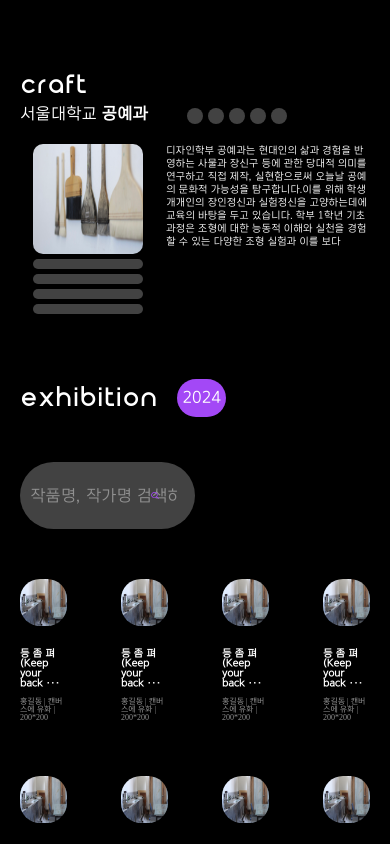
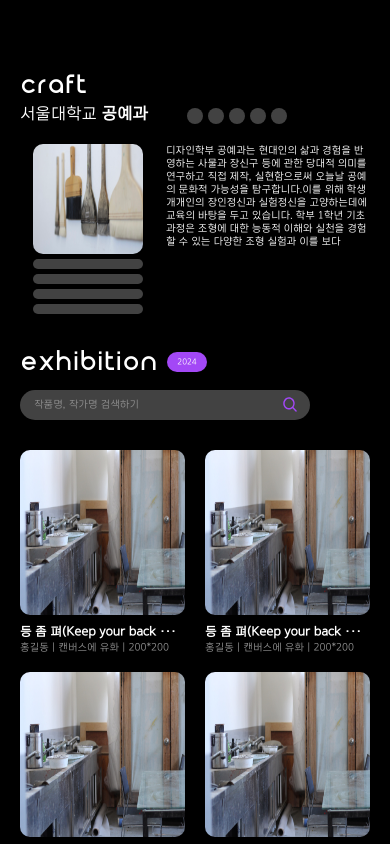
Before and after one commit to hoooooojjjj/New_GraduART, a React (Create React App) app: page /dept_detail/Craft in a window 390 px wide. Built offline with nearby package versions, Linux system fonts and the light colour scheme.

Commit message:
Feat : DeptDetailExhibitionComponent 모바일 퍼블리싱

```diff
--- a/src/pages/DeptDetail/components/exhibition/DeptDetailExhibitionComponentStyles.js
+++ b/src/pages/DeptDetail/components/exhibition/DeptDetailExhibitionComponentStyles.js
@@ -6,6 +6,9 @@
   gap: 50,
   width: "100%",
   height: "auto",
+  "@media (max-width: 768px)": {
+    gap: 30,
+  },
 });
 
 // ExhibitionTitle
@@ -21,6 +24,10 @@
   alignItems: "center",
   height: "14vh",
   gap: 20,
+  "@media (max-width: 768px)": {
+    gap: 10,
+    height: 46,
+  },
 });
 
 export const TitleText = styled.div({
@@ -33,6 +40,9 @@
   alignContent: "center",
   alignSelf: "center",
   height: "100%",
+  "@media (max-width: 768px)": {
+    fontSize: 40,
+  },
 });
 
 export const TitleYear = styled.div({
@@ -47,6 +57,10 @@
   fontWeight: "400",
   wordWrap: "break-word",
   marginTop: 10,
+  "@media (max-width: 768px)": {
+    fontSize: 8,
+    padding: "5px 10px",
+  },
 });
 
 export const ExhibitionTitleSearchContainer = styled.form({
@@ -55,6 +69,10 @@
   alignItems: "center",
   width: "38vw",
   height: "8vh",
+  "@media (max-width: 768px)": {
+    width: "74.496vw",
+    height: "30px",
+  },
 });
 
 export const ExhibitionTitleSearchWrap = styled.input({
@@ -80,6 +98,16 @@
     fontWeight: "400",
     lineHeight: "normal",
   },
+  "@media (max-width: 768px)": {
+    width: "74.496vw",
+    height: "30px",
+    borderRadius: "30px",
+    padding: "0px 14px 0px 14px",
+    fontSize: "10px",
+    "::placeholder": {
+      fontSize: "10px",
+    },
+  },
 });
 
 export const SearchIcon = styled.img({
@@ -88,9 +116,14 @@
   position: "absolute",
   right: "2.31vw",
   cursor: "pointer",
+  "@media (max-width: 768px)": {
+    width: "3.84vw",
+    height: "3.84vw",
+    right: "13px",
+  },
 });
 
-export const ArtWorkGridWrap = styled.article`
+export const ArtWorkGridWrap = styled.article(`
   display: grid;
   width: 100%;
   min-height: ${(props) => props.minHeight}px;
@@ -98,7 +131,12 @@
   gap: 54px;
   align-items: flex-start;
   justify-items: center;
-`;
+  @media (max-width: 768px) {
+    min-height: ${(props) => props.minHeight * 4}px;
+    grid-template-columns: repeat(2, 1fr);
+    gap: 20px;
+  }
+`);
 
 export const ArtWorkWrap = styled.div({
   display: "flex",
@@ -108,6 +146,9 @@
   width: "100%", // 전체 셀 너비를 채우도록 설정
   boxSizing: "border-box",
   position: "relative",
+  "@media (max-width: 768px)": {
+    gap: 0,
+  },
 });
 
 export const ArtWorkCircle = styled.div`
@@ -126,6 +167,9 @@
   aspectRatio: "1", // 너비와 높이를 동일하게 설정
   borderRadius: "20px",
   backdropFilter: "blur(50px)",
+  "@media (max-width: 768px)": {
+    borderRadius: "10px",
+  },
 });
 
 export const ArtWorkInfoWrap = styled.div({
@@ -134,6 +178,10 @@
   gap: 10,
   marginTop: 16,
   zIndex: 1,
+  "@media (max-width: 768px)": {
+    gap: 5,
+    marginTop: 10,
+  },
 });
 
 export const ArtWorkTitle = styled.div({
@@ -143,15 +191,21 @@
   fontStyle: "normal",
   fontWeight: "700",
   lineHeight: "100%" /* 20px */,
+  "@media (max-width: 768px)": {
+    fontSize: 12,
+  },
 });
 
 export const ArtWorkSubTitle = styled.div({
   color: "#909090",
-  fontFamily: "KoddiUD OnGothic",
+  fontFamily: "KoddiUDOnGothic",
   fontSize: "clamp(8px, 0.924vw, 25px)",
   fontStyle: "normal",
   fontWeight: "400",
   lineHeight: "100%" /* 14px */,
+  "@media (max-width: 768px)": {
+    fontSize: 10,
+  },
 });
 
 export const PaginationWrap = styled.div({
@@ -160,6 +214,9 @@
   alignItems: "center",
   justifyContent: "center",
   marginTop: "20px",
+  "@media (max-width: 768px)": {
+    marginTop: 0,
+  },
 });
 
 export const PrevButton = styled.button({
@@ -167,10 +224,15 @@
   borderRadius: "40px",
   background: "rgba(217, 217, 217, 0.30)",
   backdropFilter: "blur(50px)",
+  fontFamily: "KoddiUDOnGothic",
   color: "white",
   border: "none",
   cursor: "pointer",
   marginRight: "10px",
+  "@media (max-width: 768px)": {
+    padding: "10px 15px",
+    fontSize: "10px",
+  },
 });
 
 export const CurrentPage = styled.div({
@@ -189,6 +251,11 @@
   fontStyle: "normal",
   fontWeight: 400,
   lineHeight: "100%" /* 16px */,
+  "@media (max-width: 768px)": {
+    width: "5.888vw",
+    height: "5.888vw",
+    fontSize: "10px",
+  },
 });
 
 export const NextButton = styled.button({
@@ -200,4 +267,9 @@
   border: "none",
   cursor: "pointer",
   marginLeft: "10px",
+  fontFamily: "KoddiUDOnGothic",
+  "@media (max-width: 768px)": {
+    padding: "10px 15px",
+    fontSize: "10px",
+  },
 });
```
